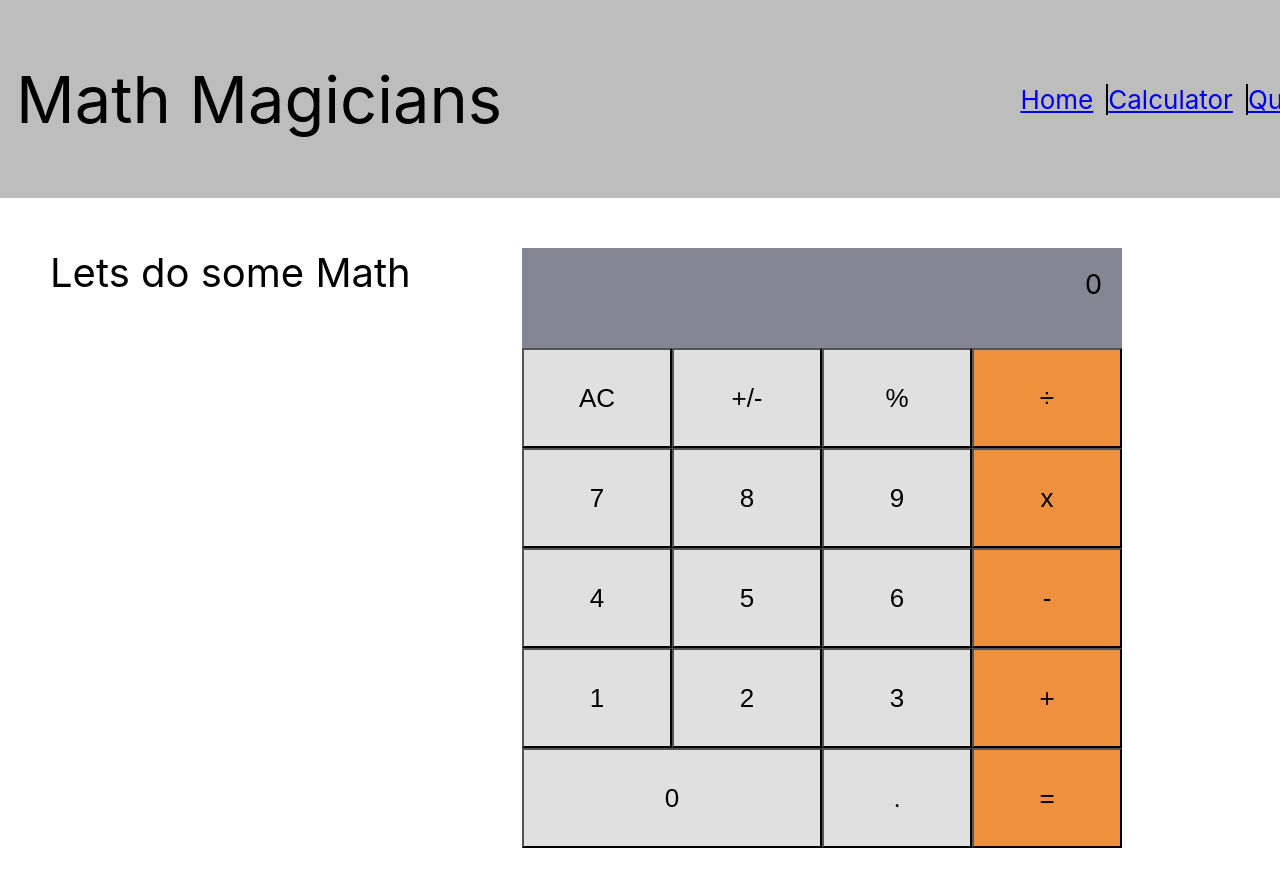
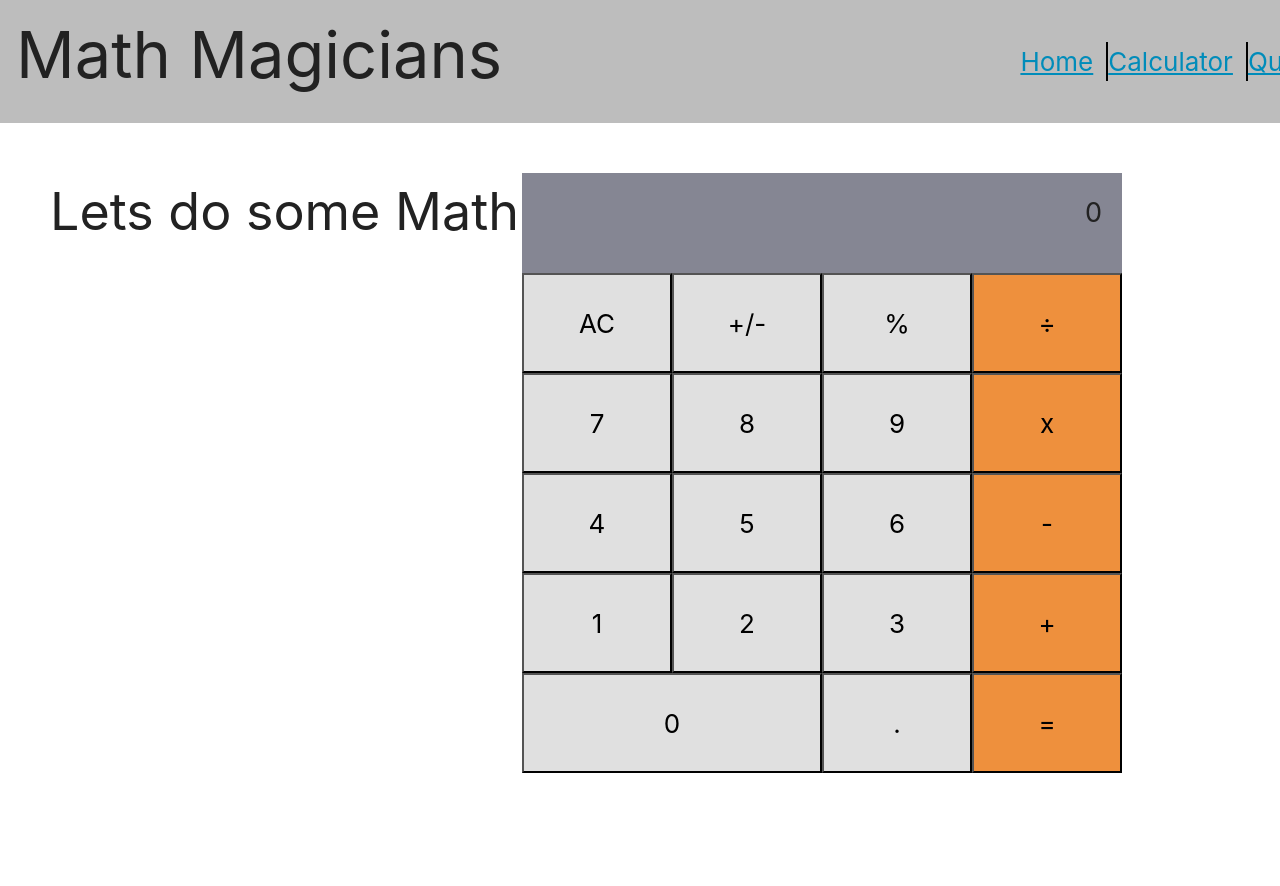
Before and after one commit to brahimdidi/math-magic, a React (Create React App) app: page /calculator in a window 1280 px wide. Shown: the top 886 px of the page. After the commit the page ends 823 px from the top, so only its background shows below. Built offline with nearby package versions, Linux system fonts and the light colour scheme.

Commit message:
add bootstrap improve title size with rem

```diff
--- a/public/index.html
+++ b/public/index.html
@@ -10,6 +10,8 @@
       content="Web site created using create-react-app"
     />
     <link rel="apple-touch-icon" href="%PUBLIC_URL%/logo192.png" />
+    <link rel="stylesheet" href="https://bootswatch.com/5/yeti/bootstrap.min.css">
+
     <!--
       manifest.json provides metadata used when your web app is installed on a
       user's mobile device or desktop. See https://developers.google.com/web/fundamentals/web-app-manifest/
--- a/src/components/Calculator/calculator.css
+++ b/src/components/Calculator/calculator.css
@@ -16,7 +16,7 @@ button {
 }
 
 .calculator-title {
-  font-size: 40px;
+  font-size: 2rem;
 }
 
 .input {
```
